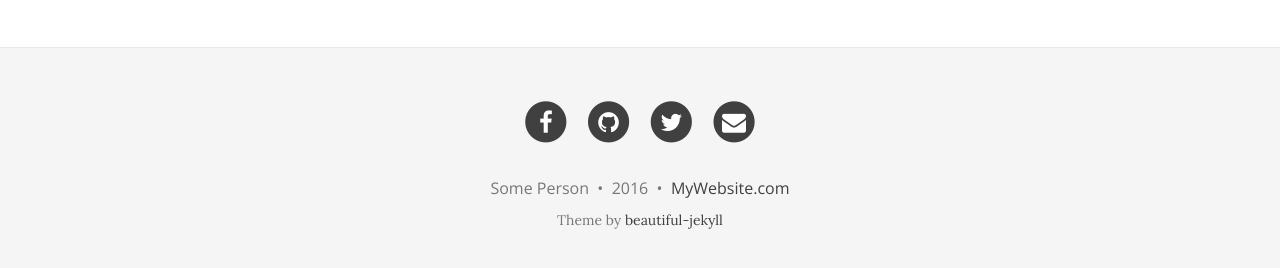
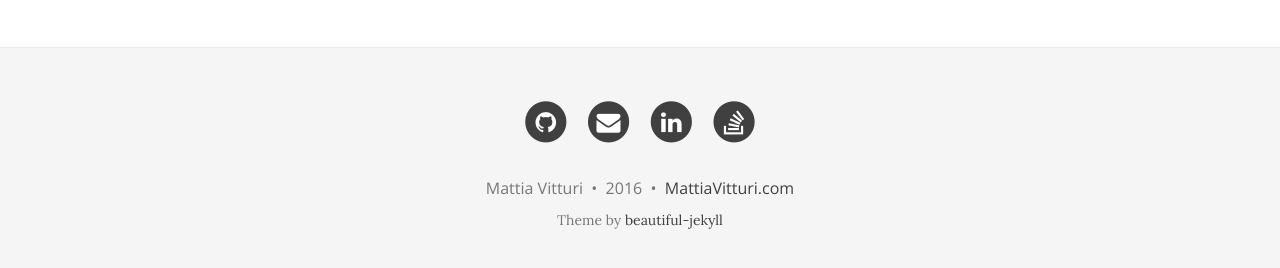
Before and after one commit to mvitturi/mvitturi.github.io, a Jekyll site: the page built from aboutme.md, in a window 1280 px wide and 948 px high. Shown: the part 667-935 px from the top of the window. Built offline with Jekyll 4.4.1, drawn with Linux system fonts in a browser that asks for light colours; nearby versions of some CDN libraries.

Commit message:
Fix _config.yml

```diff
--- a/_config.yml
+++ b/_config.yml
@@ -4,7 +4,7 @@
 # baseurl is the website's URL without the hostname
 
 # If you are building a simple GitHub user page (http://username.github.io) then use these settings:
-url: "http://username.github.io"
+url: "http://mvitturi.github.io"
 baseurl: ""
 
 # If you are building a GitHub project page then use these settings:
@@ -29,34 +29,34 @@ avatar: "/img/avatar-icon.png"
 navbar-links:
   Home: ""
   About Me: "aboutme"
-  Author's home: "http://deanattali.com"
+  Author's home: "http://mattiavitturi.com"
 
 # --- Footer options --- #
 
 # Change all these values or delete the ones you don't want.
 # Important: you must keep the "name" parameter, everything else you can remove
 author:
-  name: Some Person
-  email: "youremail@domain.com"
-  facebook: yourname  # eg. daattali
-  github: yourname    # eg. daattali
-  twitter: yourname   # eg. daattali
+  name: Mattia Vitturi
+  email: "m.vitturi@gmail.com"
+  facebook:   # eg. daattali
+  github: mvitturi    # eg. daattali
+  twitter:    # eg. daattali
   linkedin: yourlink  # eg. "pub/dean-attali/8/946/143"
   stackoverflow: yourlink  # eg. "3943160/daattali"
 
 # Select which links to show in the footer
 footer-links-active:
   rss: false
-  facebook: true
+  facebook: false
   email: true
-  twitter: true
+  twitter: false
   github: true
-  linkedin: false
-  stackoverflow: false
+  linkedin: true
+  stackoverflow: true
 
 # How to display the link to the website in the footer
 # Remove this if you don't want a link in the footer
-url-pretty: "MyWebsite.com"  # eg. "deanattali.com/beautiful-jekyll"
+url-pretty: "MattiaVitturi.com"  # eg. "deanattali.com/beautiful-jekyll"
 
 # --- Misc --- #
 
```
